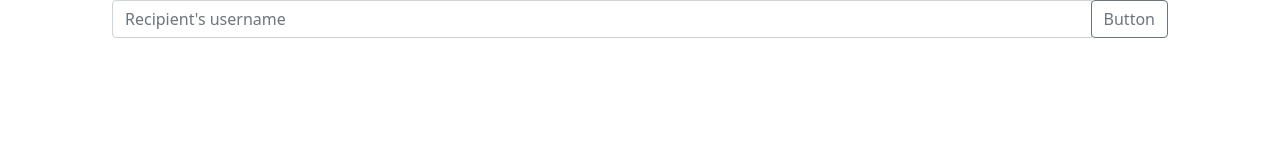
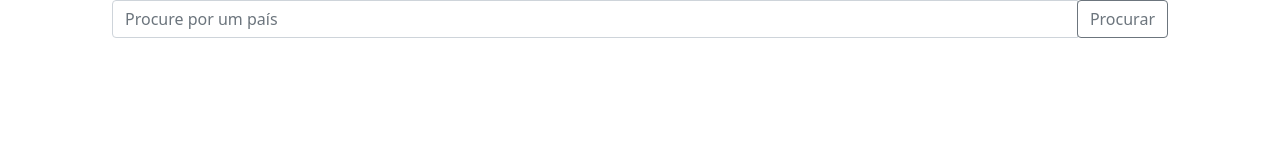
Before and after one commit to tallesv/countries-finder, a React (Create React App) app: page / in a window 1280 px wide. Shown: the top 160 px of the page. Built offline with nearby package versions, Linux system fonts and the light colour scheme.

Commit message:
feat: add search input

```diff
--- a/src/components/SearchInput.tsx
+++ b/src/components/SearchInput.tsx
@@ -16,12 +16,10 @@ export default function SearchInput({
     <InputGroup className="mb-3">
       <FormControl
         onChange={e => handleInput(e.target.value)}
-        placeholder="Recipient's username"
-        aria-label="Recipient's username"
-        aria-describedby="basic-addon2"
+        placeholder="Procure por um país"
       />
       <InputGroup.Append>
-        <Button variant="outline-secondary">Button</Button>
+        <Button variant="outline-secondary">Procurar</Button>
       </InputGroup.Append>
     </InputGroup>
   );
```
